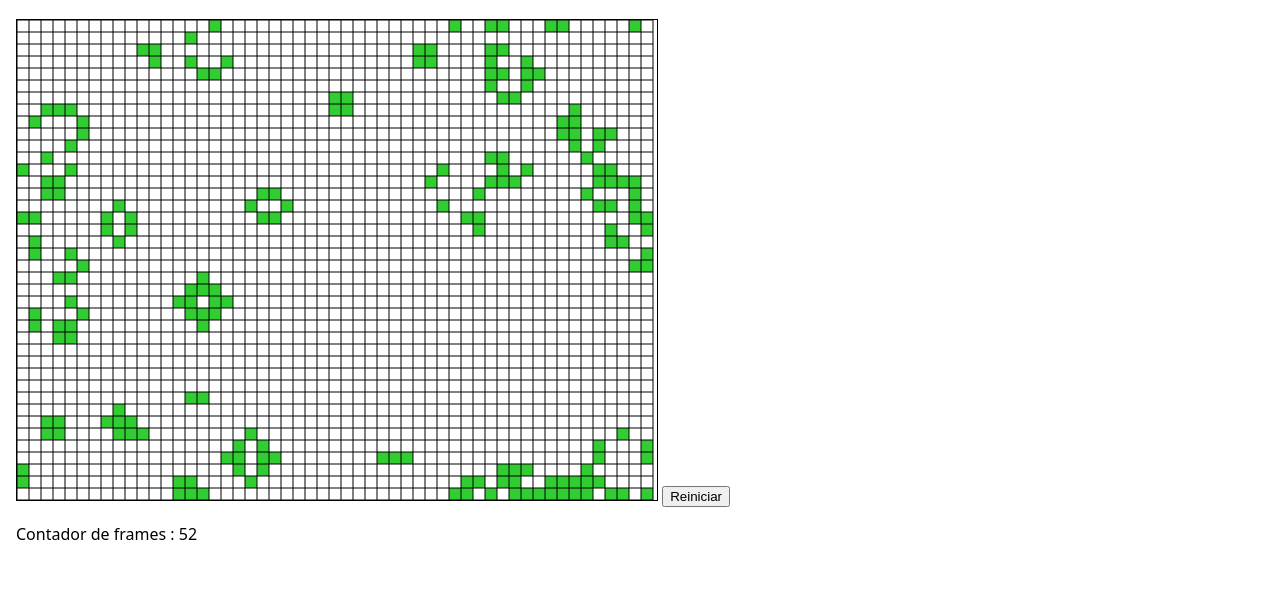
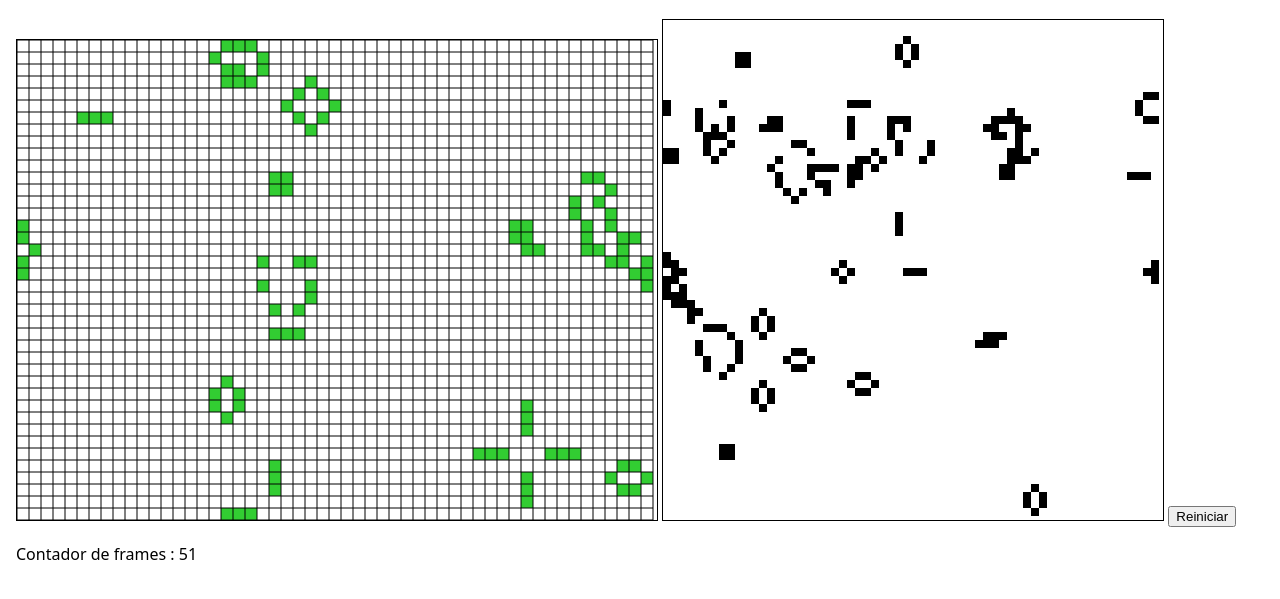
Before and after one commit to laleexs/SOSTENIBILIDAD, a plain HTML site: page AP2/index.html in a window 1280 px wide. Shown: the part 67-666 px from the top of the page. Drawn offline with Linux system fonts and the light colour scheme; animation ran at ten frames a second.

Commit message:
Funcionan los dos canvas pero falta quitar toda la vida al canvas 2 para dejar solo lo que pide el ejercicio5

```diff
--- a/AP2/index.html
+++ b/AP2/index.html
@@ -20,9 +20,11 @@
 <body>
     <h1>Juego de la Vida</h1>
     <canvas id="life" width="640" height="480"></canvas>
+    <canvas id="canvas2" width="500" height="500"></canvas> <!-- nuevo -->
     <button  id="resetBtn">Reiniciar</button> <!--- ejercicio3 -->
     <p id="info">Contador</p>
     <script src="js/main.js"></script>
+    <script src="js/ejercicio5.js"></script>
 </body>
 
 </html>
--- /dev/null
+++ b/AP2/js/ejercicio5.js
@@ -0,0 +1,120 @@
+const canvas2 = document.getElementById("canvas2"); //ejercicio 5
+const ctx2 = canvas2.getContext("2d"); // ejercicio5
+
+const CELL_SIZE2 = 8;
+const COLS2 = Math.floor(canvas2.width / CELL_SIZE2);
+const ROWS2 = Math.floor(canvas2.height / CELL_SIZE2);
+
+// Crea una cuadrícula vacía (0 = muerta, 1 = viva)
+function createGrid2(rows2, cols2, fill = false) {
+  const g = new Array(rows2);
+  for (let r = 0; r < rows2; r++) {
+    g[r] = new Array(cols2).fill(fill ? 1 : 0);
+  }
+  return g;
+}
+
+let grid2 = createGrid2(ROWS2, COLS2, false);
+
+function randomize2(p = 0.2) {
+  for (let r = 0; r < ROWS2; r++) {
+    for (let c = 0; c < COLS2; c++) {
+      grid2[r][c] = Math.random() < p ? 1 : 0;
+    }
+  }
+}
+randomize2(0.1); // 20% vivas
+
+function draw2() {
+  ctx2.clearRect(0, 0, canvas2.width, canvas2.height);
+  // Celdas vivas
+  for (let r = 0; r < ROWS2; r++) {
+    for (let c = 0; c < COLS2; c++) {
+      if (grid2[r][c]) {
+        ctx2.fillRect(c * CELL_SIZE2, r * CELL_SIZE2, CELL_SIZE2, CELL_SIZE2);
+      }
+    }
+  }
+}
+draw2();
+
+function neighbors2(r, c) {
+  let n = 0;
+  for (let dr = -1; dr <= 1; dr++) {
+    for (let dc = -1; dc <= 1; dc++) {
+      if (dr === 0 && dc === 0) continue;
+      const rr = (r + dr + ROWS2) % ROWS2;
+      const cc = (c + dc + COLS2) % COLS2;
+      n += grid2[rr][cc];
+    }
+  }
+  return n;
+}
+function step2() {
+  const next = createGrid2(ROWS2, COLS2, false);
+  for (let r = 0; r < ROWS2; r++) {
+    for (let c = 0; c < COLS2; c++) {
+      const alive = grid2[r][c] === 1;
+      const n = neighbors2(r, c);
+      next[r][c] =
+        (alive && (n === 2 || n === 3)) || (!alive && n === 3) ? 1 : 0;
+    }
+  }
+  grid2 = next;
+  draw2();
+}
+
+step2(); // prueba una generación
+
+let running2 = true;
+function loop2() {
+  if (running2) {
+    step2();
+  }
+  requestAnimationFrame(loop2);
+}
+loop2();
+// (Espacio) para pausar/reanudar
+/*
+document.addEventListener("keydown", (e) => {
+  if (e.key === " ") {
+    running2 = !running2;
+    e.preventDefault();
+  }
+});
+*/
+
+
+// Insertar un blinker
+function setBlinker(r, c) {
+  grid2[r][c - 1] = 1;
+  grid2[r][c] = 1;
+  grid2[r][c + 1] = 1;
+}
+setBlinker(Math.floor(ROWS2 / 2), Math.floor(COLS2 / 2));
+
+setBlinker(10, 10);
+
+
+//  Toad (6 celdas)
+function setToad(r, c) {
+  grid2[r][c - 1] = 1;
+  grid2[r][c] = 1;
+  grid2[r][c + 1] = 1;
+  grid2[r - 1][c] = 1;
+  grid2[r - 1][c + 1] = 1;
+  grid2[r - 1][c + 2] = 1;
+}
+
+setToad(40,40);
+draw2();
+
+ // Insertar un glider
+ function setGlider(r, c) {
+ grid2[r][c] = 1;
+ grid2[r][c+1] = 1;
+ grid2[r][c+2] = 1;
+ grid2[r-1][c+2] = 1;
+ grid2[r-2][c+1] = 1;
+ }
+ setGlider(60,50);
--- a/AP2/js/main.js
+++ b/AP2/js/main.js
@@ -1,6 +1,6 @@
-console.log("hola");
 const canvas = document.getElementById("life");
 const ctx = canvas.getContext("2d");
+
 ctx.fillStyle = "limegreen"; //ejercicio 1
 const btnReset = document.getElementById("resetBtn"); //ejercicio3
 
@@ -23,14 +23,14 @@ let grid = createGrid(ROWS, COLS, false);
 
 //estado inicial para ver algo en pantalla
 
-function randomize(p = 0.2) {
+function randomize(p = 0.1) {
   for (let r = 0; r < ROWS; r++) {
     for (let c = 0; c < COLS; c++) {
       grid[r][c] = Math.random() < p ? 1 : 0; // math random numero aleatorio entre 0 y 1
     }
   }
 }
-randomize(0.2); // 20% vivas
+randomize(0.1); // 20% vivas
 
 console.log(grid);
 
@@ -88,11 +88,11 @@ function step() {
   }
   grid = next;
   draw();
-  generations++;  //ejercicio 4
+  generations++;  //           ejercicio 4
   document.getElementById("info").textContent = "Contador de frames : " + generations;
 }
 
-step(); // prueba una generación
+//step(); // prueba una generación
 
 let running = true;
 function loop() {
@@ -108,7 +108,7 @@ document.addEventListener("keydown", (e) => {
     running = !running;
     e.preventDefault();
     if (running === true) {
-      //ejercicio 2
+      //                                        ejercicio 2
       console.log("Simulación en ejecución");
     } else {
       console.log("Simulación en pausada");
@@ -116,12 +116,12 @@ document.addEventListener("keydown", (e) => {
   }
 });
 
- function clearAll() { //ejercicio3
+ function clearAll() { //                   ejercicio3
  grid = createGrid(ROWS, COLS, false);
  draw();
  }
 
- btnReset.addEventListener("click", (e) => { //ejercicio 3
+ btnReset.addEventListener("click", (e) => { // ejercicio 3
   e.preventDefault();
   clearAll();  // limpiamos la cuadricula
   randomize(0.2); //rellenamos la cuadricula
```
